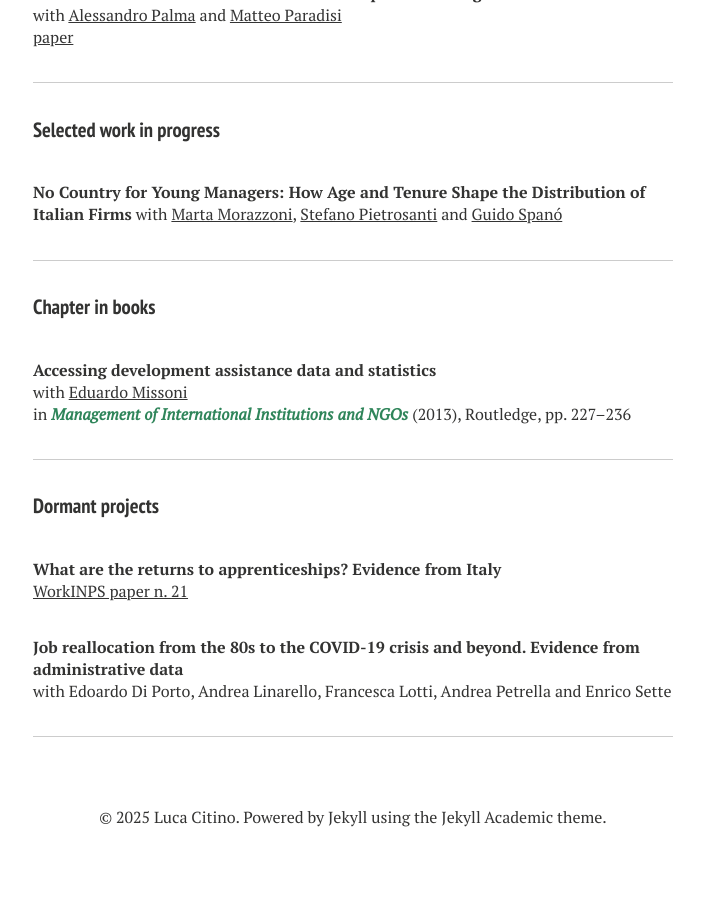
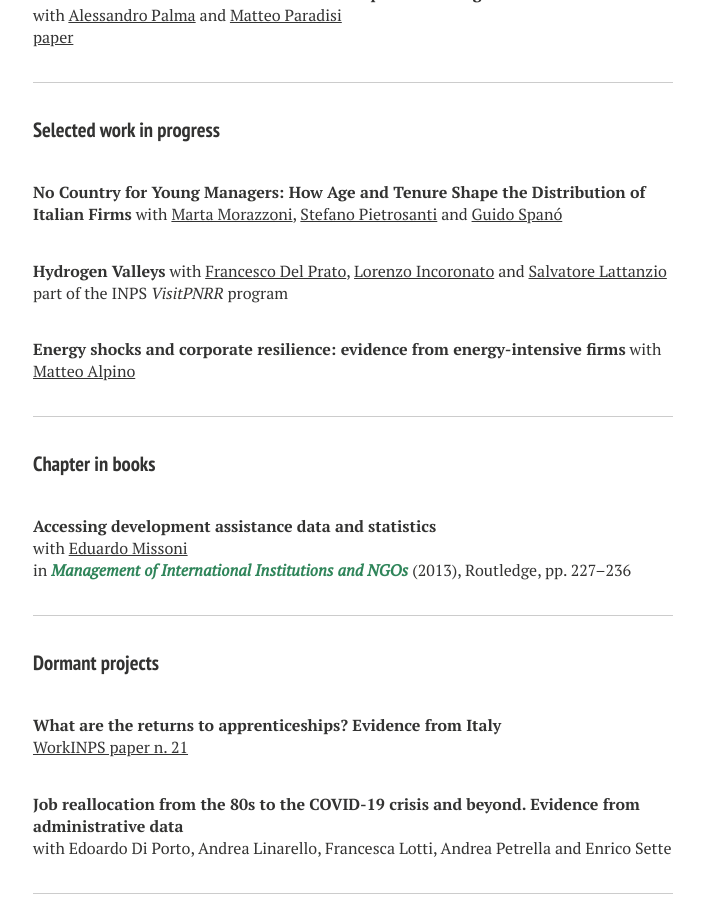
Before and after one commit to luca-citino/luca-citino.github.io, a Jekyll site: the page built from research.md, in a window 1280 px wide and 900 px high, scrolled down 1143 px. Shown: the whole window, without its empty margins (287-991 px from the left). Built offline with Jekyll 4.4.1, drawn with Linux system fonts in a browser that asks for light colours; nearby versions of some CDN libraries; some web fonts are replaced; before the commit the page ends 2019 px from its top, so only the background shows below that.

Commit message:
Update research.md

```diff
--- a/research.md
+++ b/research.md
@@ -52,6 +52,13 @@ with [Alessandro Palma](https://sites.google.com/view/alessandropalma/home) and
 **No Country for Young Managers: How Age and Tenure Shape the Distribution of Italian Firms**
 with [Marta Morazzoni](https://martamorazzoni.weebly.com/), [Stefano Pietrosanti](https://sites.google.com/sas.upenn.edu/stefanopietrosanti/home) and [Guido Spanó](https://www.linkedin.com/in/thespannung)
 
+**Hydrogen Valleys**
+with [Francesco Del Prato](https://francescodelprato.github.io/), [Lorenzo Incoronato](https://www.lorenzoincoronato.com/) and [Salvatore Lattanzio](https://sites.google.com/view/salvatore-lattanzio/home)
+part of the INPS _VisitPNRR_ program
+
+**Energy shocks and corporate resilience: evidence from energy-intensive firms**
+with [Matteo Alpino](https://sites.google.com/site/alpinomtt/home)
+
 
 ---
 
```
